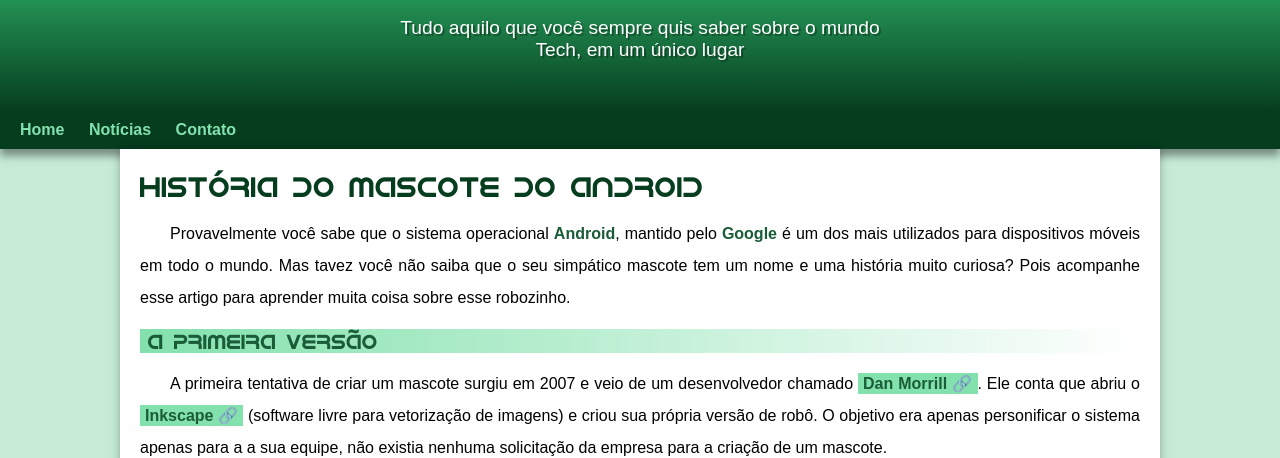
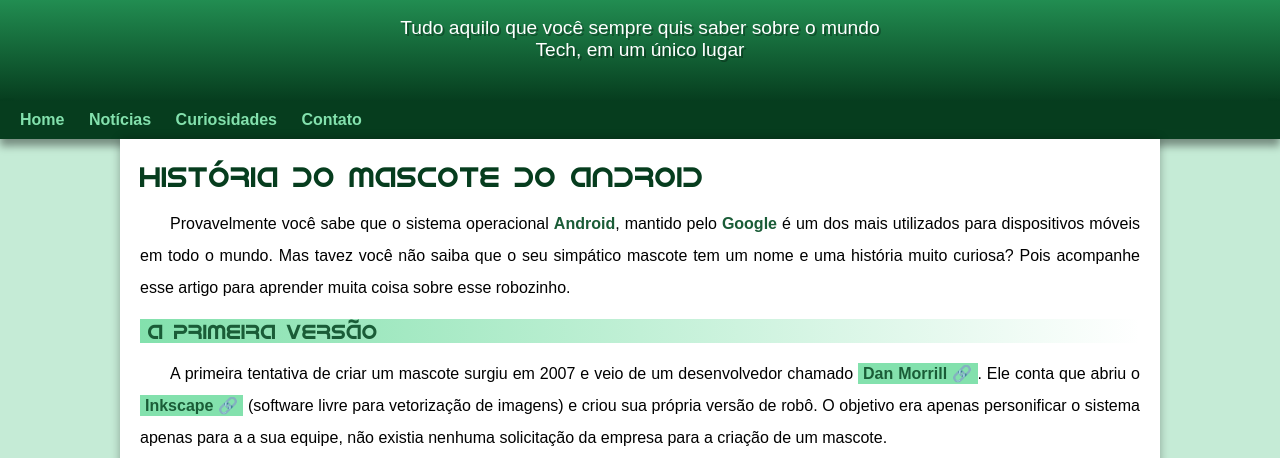
Before and after one commit to CleversonKN/projeto-android, a plain HTML site: page index.html in a window 1280 px wide. Shown: the part 100-558 px from the top of the page. Drawn offline with Linux system fonts and the light colour scheme.

Commit message:
New commit

```diff
--- a/index.html
+++ b/index.html
@@ -16,6 +16,7 @@
     <nav>
         <a href="#">Home</a>
         <a href="#">Notícias</a>
+        <a href="#">Curiosidades</a>
         <a href="#">Contato</a>
     </nav>
     <main>
--- a/style/style.css
+++ b/style/style.css
@@ -57,7 +57,7 @@
     font-size: 1.2em;
     max-width: 500px;
     margin: auto;
-    padding-bottom: 50px;
+    padding-bottom: 40px;
     padding-left: 10px;
     padding-right: 10px;
     text-shadow: 2px 2px 0px rgba(0, 0, 0, 0.300);
```
